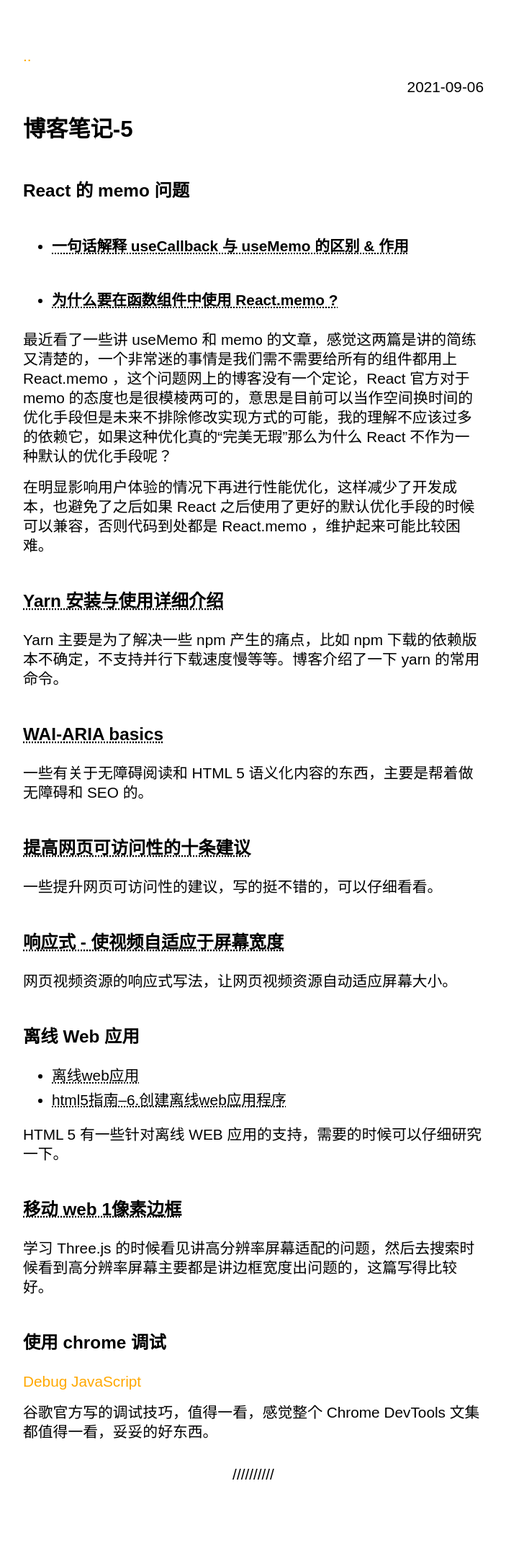
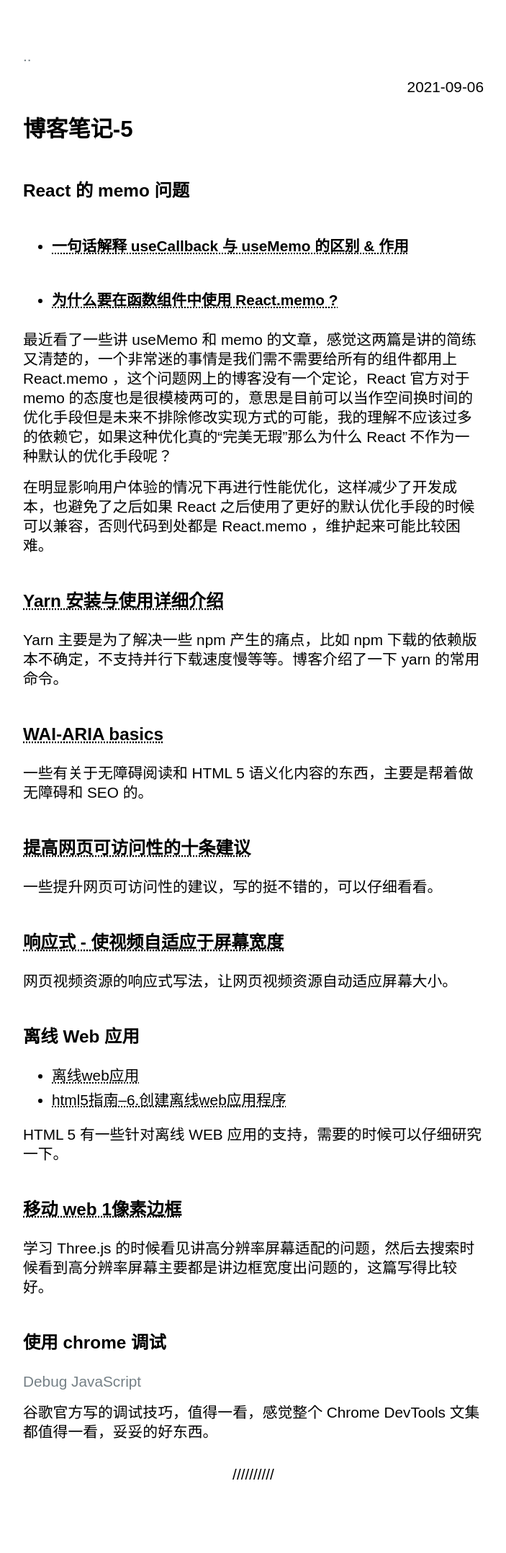
Before and after one commit to wangyu-1999/wangyu-1999.github.io, a Jekyll site: the page built from _posts/2021-09-06-博客笔记-5.md, in a window 1280 px wide. Shown: the whole page at 72% size, without its empty margins (288-991 px from the left). Built offline with Jekyll 4.4.1, drawn with Linux system fonts in a browser that asks for light colours; comment, search, counter and statistics services are not loaded.

Commit message:
feat: 为链接添加样式

```diff
--- a/_sass/link.scss
+++ b/_sass/link.scss
@@ -1,5 +1,10 @@
-a {
-  color: #ffa801;
+a:link {
+  color: #758086;
+  cursor: pointer;
+  text-decoration: none;
+}
+a:visited {
+  color: #2b4448;
   cursor: pointer;
   text-decoration: none;
 }
@@ -11,9 +16,42 @@ h4,
 h5,
 h6,
 li {
-  a {
+  a:link {
     color: black;
     cursor: pointer;
     text-decoration: underline dotted;
   }
+  a:visited {
+    color: black;
+    cursor: pointer;
+    text-decoration: underline;
+  }
 }
+
+a::before,
+a::after {
+  position: absolute;
+  top: 50%;
+  left: 50%;
+  width: 100px;
+  height: 100px;
+  border: 2px solid rgba(0, 0, 0, 0.1);
+  border-radius: 50%;
+  content: "";
+  opacity: 0;
+  -webkit-transition: -webkit-transform 0.3s, opacity 0.3s;
+  -moz-transition: -moz-transform 0.3s, opacity 0.3s;
+  transition: transform 0.3s, opacity 0.3s;
+  -webkit-transform: translateX(-50%) translateY(-50%) scale(0.2);
+  -moz-transform: translateX(-50%) translateY(-50%) scale(0.2);
+  transform: translateX(-50%) translateY(-50%) scale(0.2);
+}
+
+a::after {
+  width: 90px;
+  height: 90px;
+  border-width: 6px;
+  -webkit-transform: translateX(-50%) translateY(-50%) scale(0.8);
+  -moz-transform: translateX(-50%) translateY(-50%) scale(0.8);
+  transform: translateX(-50%) translateY(-50%) scale(0.8);
+}
```
